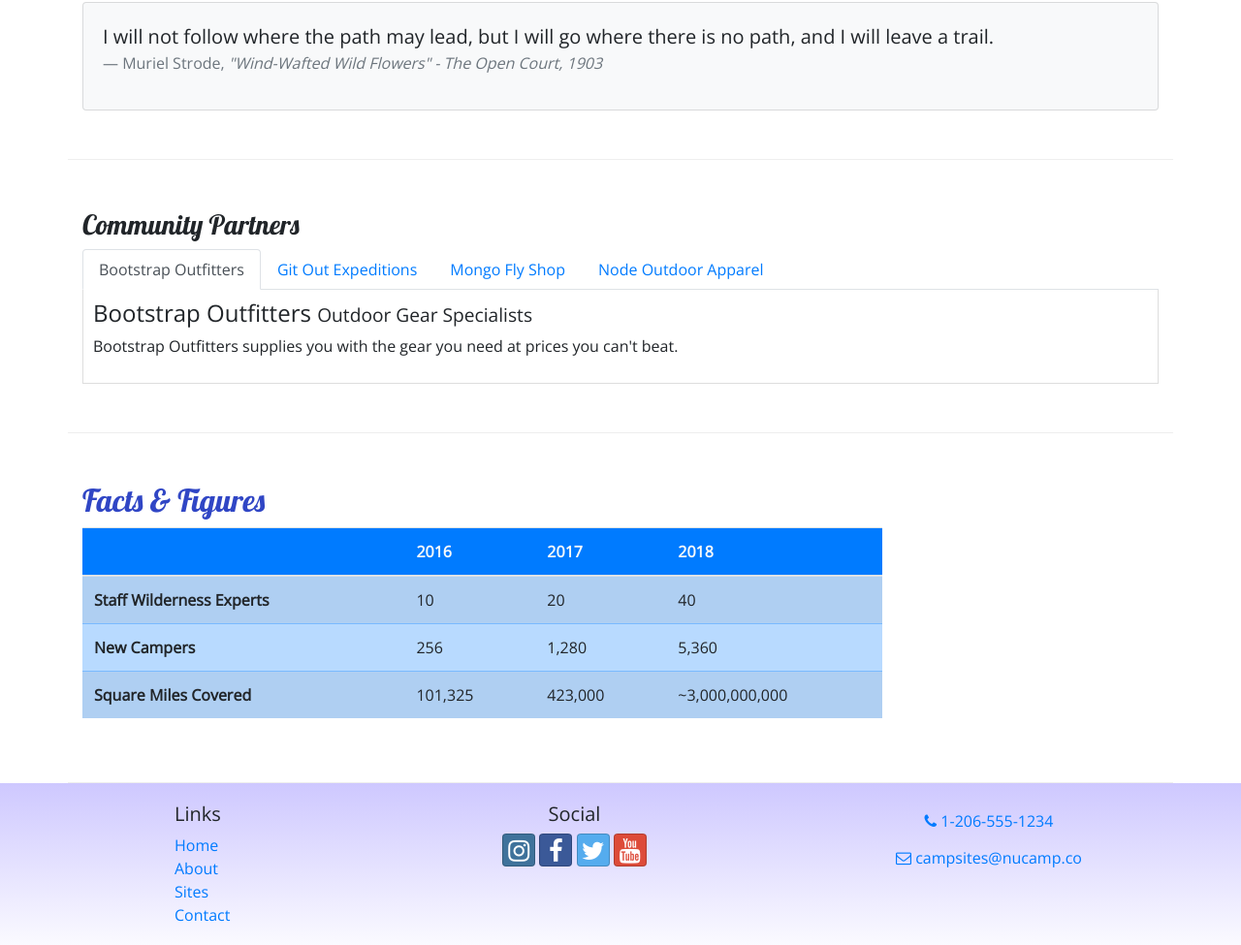
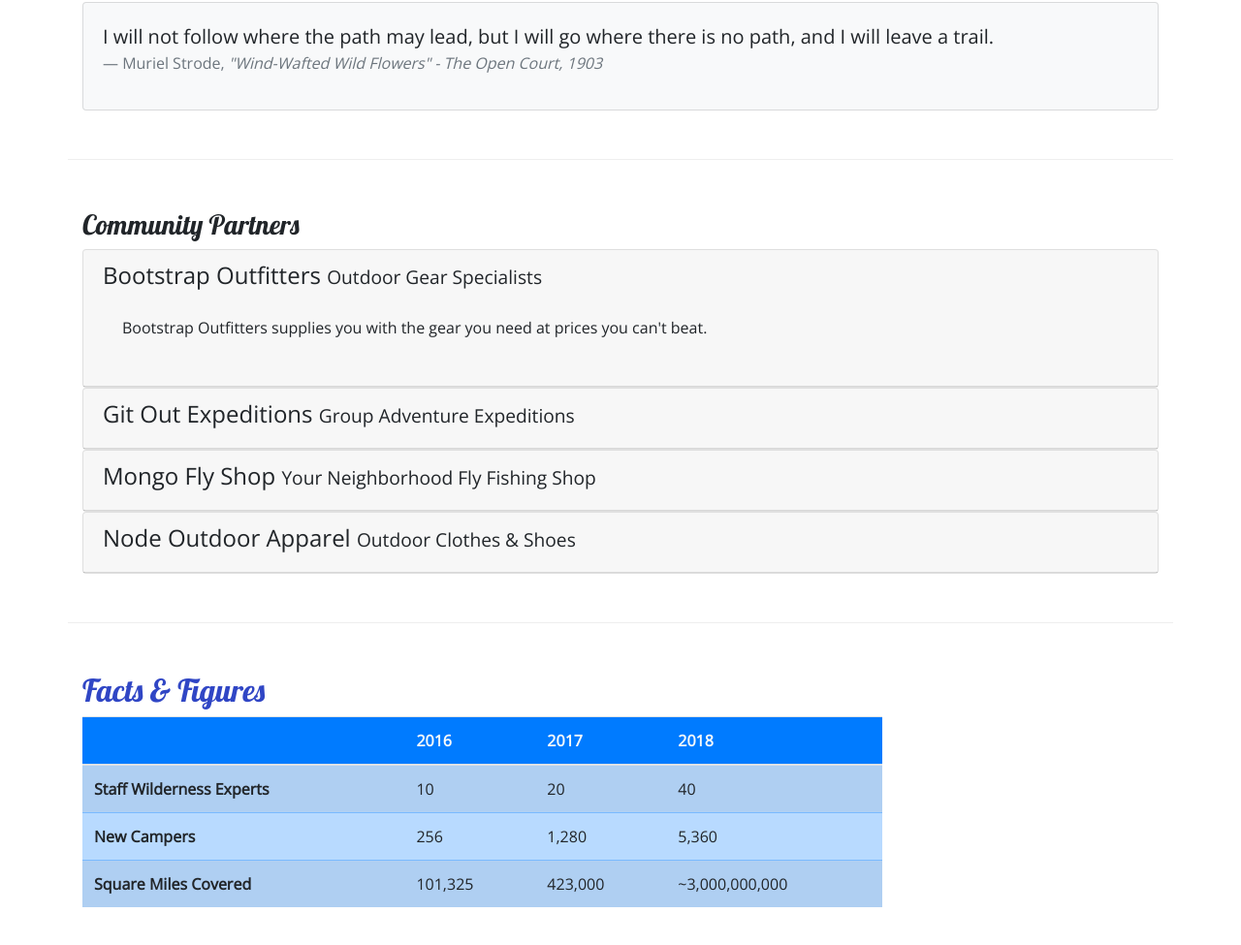
Before and after one commit to ashleydjohnson/gitgitty, a website: page aboutus.html in a window 1280 px wide. Shown: the part 664-1639 px from the top of the page at 97% size. Drawn offline with nearby package versions, Linux system fonts and the light colour scheme.

Commit message:
accordian

```diff
--- a/aboutus.html
+++ b/aboutus.html
@@ -113,7 +113,76 @@
         </div>
       </div>
     </div>
+   <!--This is the accordian version of the Community Partners-->
+    <div class="row row-content">
+      <div class="col">
+        <h3>Community Partners</h3>
+        <div id="accordian">
+          <div class="card">
+            <div role="tab" class="card-header">
+              <h4>
+                <a data-toggle="collapse" data-target="#bootstrap">Bootstrap Outfitters <small>Outdoor Gear Specialists</small></a>
+              </h4>
+              <div class="collapse show" id="bootstrap" data-parent="#accordian">
+                 <div class="card-body">
+                  <p class="d-none d-sm-block">
+                    Bootstrap Outfitters supplies you with the gear you need at prices
+                    you can't beat.
+                  </p>
+                </div>
+              </div>
+            </div>
+          </div>
+          <div class="card">
+            <div role="tab" class="card-header">
+              <h4>
+                <a class="collapsed" data-toggle="collapse" data-target="#git">Git Out Expeditions <small>Group Adventure Expeditions</small></a>
+              </h4>
+              <div class="collapse" id="git" data-parent="#accordian">
+                <div class="card-body">
+                  <p class="d-none d-sm-block">
+                    Join Git Out Expeditions to explore new horizons with a group of
+                    other adventurers!
+                  </p>
+                </div>
+              </div>
+            </div>
+          </div>
+          <div class="card">
+            <div role="tab" class="card-header">
+                <h4>
+                  <a class="collapsed" data-toggle="collapse" data-target="#mongo">Mongo Fly Shop <small>Your Neighborhood Fly Fishing Shop</small></a>
+                </h4>
+              <div class="collapse" id="mongo" data-parent="#accordian">
+                <div class="card-body">
+                  <p class="d-none d-sm-block">
+                    Need a new fishing pole, a tacklebox, or flies of all kinds? Stop by
+                    Mongo Fly Shop.
+                  </p>
+                </div>
+              </div>
+            </div>
+          </div>
+          <div class="card">
+            <div role="tab" class="card-header">
+            <h4>
+              <a class="collapsed" data-toggle="collapse" data-target="#node">Node Outdoor Apparel <small>Outdoor Clothes & Shoes</small></a>
+            </h4>
+              <div class="collapse" id="node" data-parent="#accordian">
+                <div class="card-body">
+                  <p class="d-none d-sm-block">
+                    From polar fleeces to swimsuits, hiking boots to waders, a visit to
+                    Node will be sure to get you covered.
+                  </p>
+                </div>
+              </div>
+            </div>
+          </div>
+        </div>
+      </div>
+    </div>
 
+    <!--This is the tabs version of the Community Partners
     <div class="row row-content">
       <div class="col">
         <h3>Community Partners</h3>
@@ -158,7 +227,7 @@
           </div>
         </div>
       </div>
-    </div>
+    </div> -->
 
     <div class="row row-content">
       <div class="col-sm-9">
--- a/css/style.css
+++ b/css/style.css
@@ -41,3 +41,8 @@ header h2 {
    border-top: none;
    padding: 10px;
 }
+
+a, a:hover {
+  color: inherit;
+  text-decoration: none;
+}
```
